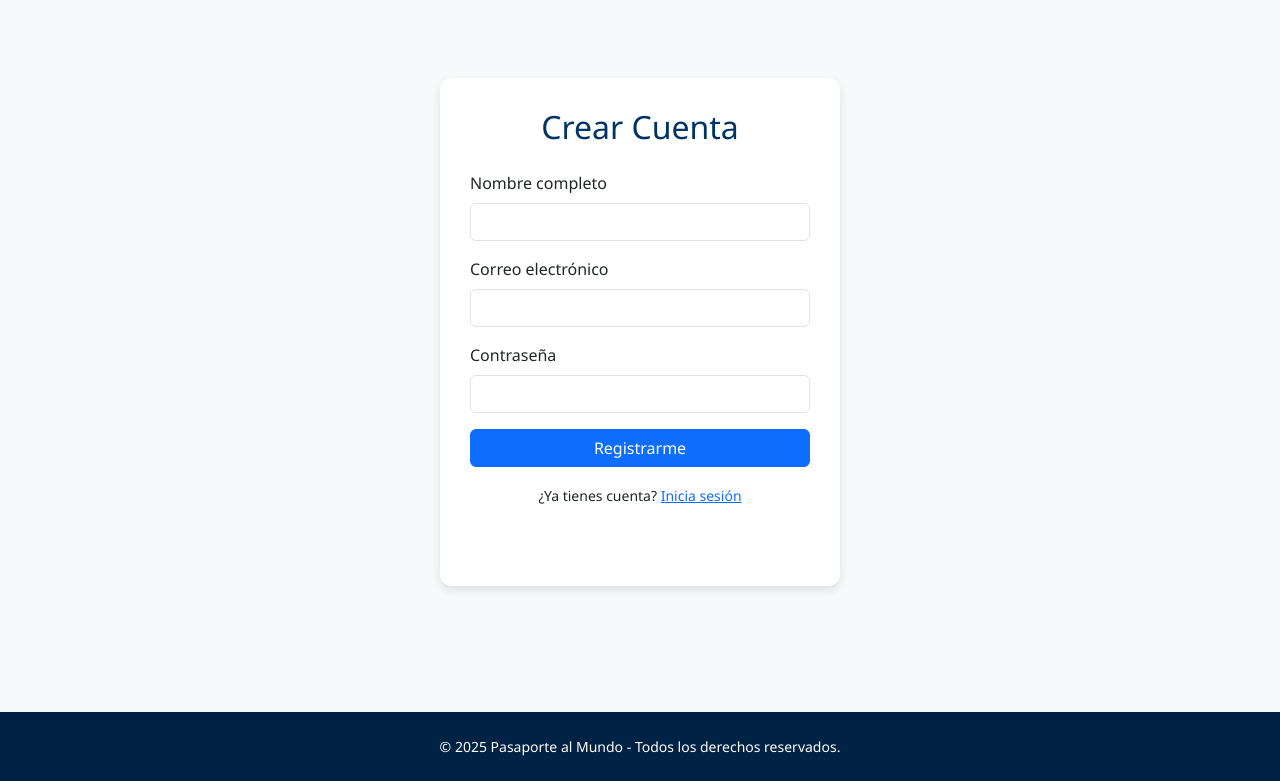
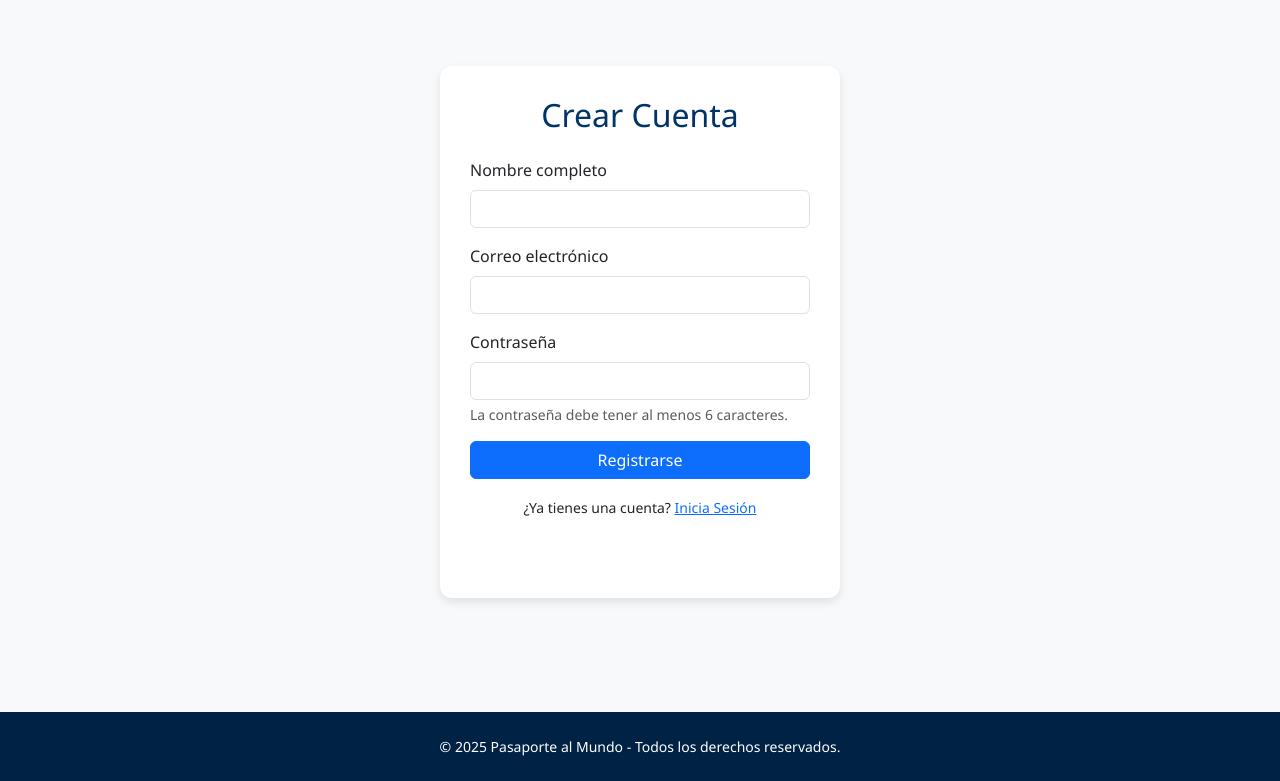
Before and after one commit to cricamps/pasaportealmundo, a PHP site: page /registro.php in a window 1280 px wide. Shown: the part 56-837 px from the top of the page. Run offline with PHP 8.4, Linux system fonts and the light colour scheme.

Commit message:
version7

```diff
--- a/public/registro.php
+++ b/public/registro.php
@@ -23,6 +23,12 @@
     </div>
 </nav>
 
+<?php if (isset($_SESSION['mensaje_error'])) { ?>
+    <div class="alert alert-danger text-center">
+        <?php echo $_SESSION['mensaje_error']; unset($_SESSION['mensaje_error']); ?>
+    </div>
+<?php } ?>
+
 <main class="main-formulario">
     <div class="card-formulario">
         <h2 class="text-center mb-4" style="color: #003366;">Crear Cuenta</h2>
@@ -36,26 +42,27 @@
                 <input type="email" class="form-control" id="email" name="email" required>
             </div>
             <div class="mb-3">
-                <label for="contrasena" class="form-label">Contraseña</label>
-                <input type="password" class="form-control" id="contrasena" name="contrasena" required>
+                <label for="password" class="form-label">Contraseña</label>
+                <input type="password" class="form-control" id="password" name="password" required minlength="6">
+                <div class="form-text">La contraseña debe tener al menos 6 caracteres.</div>
             </div>
             <div class="d-grid">
-                <button type="submit" class="btn btn-primary">Registrarme</button>
+                <button type="submit" class="btn btn-primary">Registrarse</button>
             </div>
             <div class="text-center mt-3">
-                <small>¿Ya tienes cuenta? <a href="login.php">Inicia sesión</a></small>
+                <small>¿Ya tienes una cuenta? <a href="login.php">Inicia Sesión</a></small>
             </div>
         </form>
+
         <div class="text-center mt-3">
-        <a href="index.php" class="btn btn-custom btn-sm">Volver al inicio</a>
-</div>
-
+            <a href="index.php" class="btn btn-custom btn-sm">Volver al inicio</a>
+        </div>
     </div>
 </main>
 
 <footer class="mt-5 py-4" style="background-color: #002244;">
     <div class="container text-center">
-        <p class="mb-0 text-white small">© 2025 Pasaporte al Mundo - Todos los derechos reservados.</p>
+        <p class="mb-0 text-white small">© <?php echo date('Y'); ?> Pasaporte al Mundo - Todos los derechos reservados.</p>
     </div>
 </footer>
 
```
